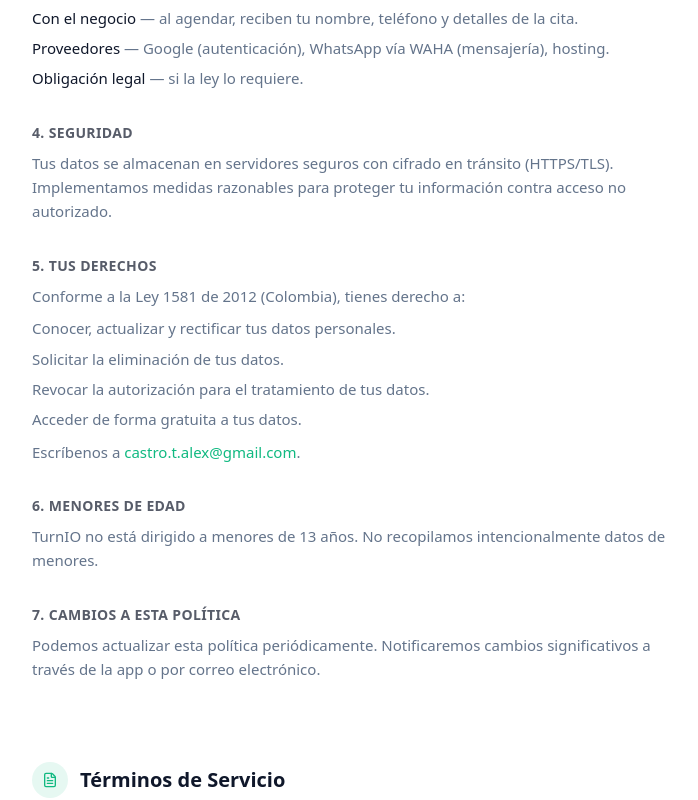
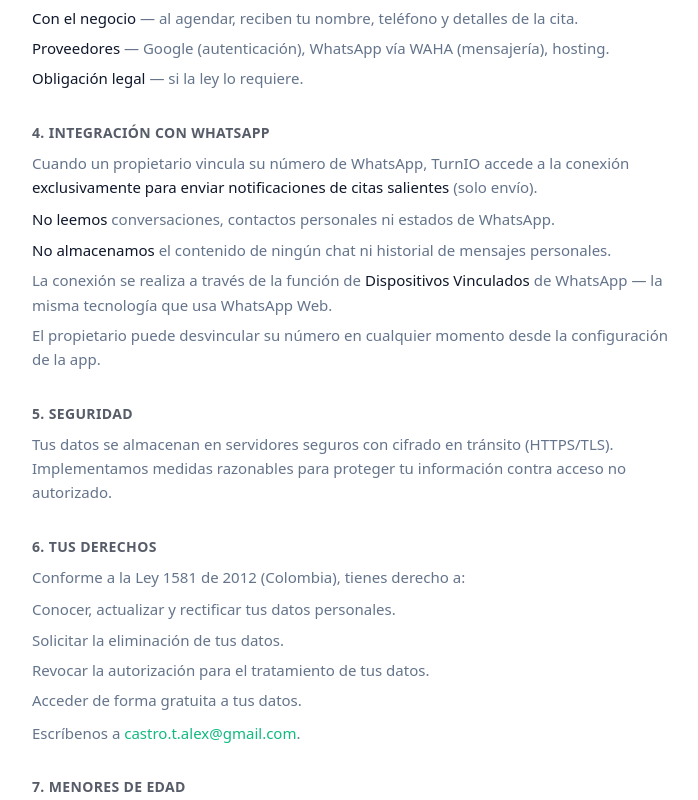
Before and after one commit to Alexcastr/turnio-web, a Next.js app: page /policies in a window 1280 px wide. Shown: the part 1040-1840 px from the top of the page, without its empty margins (288-986 px from the left). Built offline with nearby package versions, Linux system fonts and the light colour scheme.

Commit message:
feat: update privacy and terms sections with WhatsApp integration details and adjust section numbering

```diff
--- a/components/policies/constants.ts
+++ b/components/policies/constants.ts
@@ -1,2 +1,2 @@
-export const LAST_UPDATED = '27 de marzo de 2026';
+export const LAST_UPDATED = '31 de marzo de 2026';
 export const CONTACT_EMAIL = 'castro.t.alex@gmail.com';
--- a/components/policies/privacy-section.tsx
+++ b/components/policies/privacy-section.tsx
@@ -48,13 +48,30 @@ export function PrivacySection() {
           ),
         },
         {
-          title: '4. Seguridad',
+          title: '4. Integración con WhatsApp',
+          content: (
+            <>
+              <p className="mb-2">
+                Cuando un propietario vincula su número de WhatsApp, TurnIO accede a la conexión
+                <span className="font-medium text-text-primary"> exclusivamente para enviar notificaciones de citas salientes</span> (solo envío).
+              </p>
+              <ul className="space-y-1.5">
+                <li><span className="font-medium text-text-primary">No leemos</span> conversaciones, contactos personales ni estados de WhatsApp.</li>
+                <li><span className="font-medium text-text-primary">No almacenamos</span> el contenido de ningún chat ni historial de mensajes personales.</li>
+                <li>La conexión se realiza a través de la función de <span className="font-medium text-text-primary">Dispositivos Vinculados</span> de WhatsApp — la misma tecnología que usa WhatsApp Web.</li>
+                <li>El propietario puede desvincular su número en cualquier momento desde la configuración de la app.</li>
+              </ul>
+            </>
+          ),
+        },
+        {
+          title: '5. Seguridad',
           content: (
             <p>Tus datos se almacenan en servidores seguros con cifrado en tránsito (HTTPS/TLS). Implementamos medidas razonables para proteger tu información contra acceso no autorizado.</p>
           ),
         },
         {
-          title: '5. Tus derechos',
+          title: '6. Tus derechos',
           content: (
             <>
               <p className="mb-2">Conforme a la Ley 1581 de 2012 (Colombia), tienes derecho a:</p>
@@ -69,13 +86,13 @@ export function PrivacySection() {
           ),
         },
         {
-          title: '6. Menores de edad',
+          title: '7. Menores de edad',
           content: (
             <p>TurnIO no está dirigido a menores de 13 años. No recopilamos intencionalmente datos de menores.</p>
           ),
         },
         {
-          title: '7. Cambios a esta política',
+          title: '8. Cambios a esta política',
           content: (
             <p>Podemos actualizar esta política periódicamente. Notificaremos cambios significativos a través de la app o por correo electrónico.</p>
           ),
--- a/components/policies/terms-section.tsx
+++ b/components/policies/terms-section.tsx
@@ -53,19 +53,37 @@ export function TermsSection() {
           ),
         },
         {
-          title: '6. Limitación de responsabilidad',
+          title: '6. Integración con WhatsApp (servicio no oficial)',
+          content: (
+            <>
+              <p className="mb-2">
+                TurnIO utiliza la función de <span className="font-medium text-text-primary">Dispositivos Vinculados</span> de WhatsApp para enviar recordatorios de citas.
+                Esta integración <span className="font-medium text-text-primary">no es la API oficial en la nube de Meta (WhatsApp Business API)</span>.
+              </p>
+              <ul className="space-y-1.5">
+                <li><span className="font-medium text-text-primary">Riesgo de bloqueo:</span> Meta puede suspender o bloquear permanentemente un número que viole sus términos de uso — incluyendo cuentas que reciban reportes de spam, envíen mensajes excesivos o usen números recién adquiridos. TurnIO no tiene control sobre estas decisiones.</li>
+                <li><span className="font-medium text-text-primary">Sin responsabilidad por baneos:</span> TurnIO no se hace responsable por la suspensión, bloqueo o pérdida del número de WhatsApp del propietario derivada del uso del servicio o de reportes de spam por parte de sus clientes.</li>
+                <li><span className="font-medium text-text-primary">Continuidad del servicio:</span> Las conexiones por Dispositivos Vinculados pueden desconectarse si WhatsApp realiza actualizaciones en su plataforma. Esto puede requerir reconexión manual y no constituye un fallo imputable a TurnIO.</li>
+                <li><span className="font-medium text-text-primary">Recomendación:</span> Se aconseja usar una cuenta de <span className="font-medium text-text-primary">WhatsApp Business</span> con un número con historial de uso regular, y mantener el teléfono conectado a internet.</li>
+                <li><span className="font-medium text-text-primary">Responsabilidad del propietario:</span> Al vincular su número, el propietario acepta usar el servicio de forma responsable y asumir los riesgos derivados del uso de una integración no oficial.</li>
+              </ul>
+            </>
+          ),
+        },
+        {
+          title: '7. Limitación de responsabilidad',
           content: (
             <p>TurnIO se proporciona &quot;tal cual&quot;. No garantizamos disponibilidad ininterrumpida. No somos responsables por daños derivados del uso de la plataforma.</p>
           ),
         },
         {
-          title: '7. Terminación',
+          title: '8. Terminación',
           content: (
             <p>Nos reservamos el derecho de suspender cuentas que violen estos términos. Puedes dejar de usar TurnIO y solicitar la eliminación de tu cuenta en cualquier momento.</p>
           ),
         },
         {
-          title: '8. Legislación aplicable',
+          title: '9. Legislación aplicable',
           content: (
             <p>Estos términos se rigen por las leyes de la República de Colombia.</p>
           ),
```
